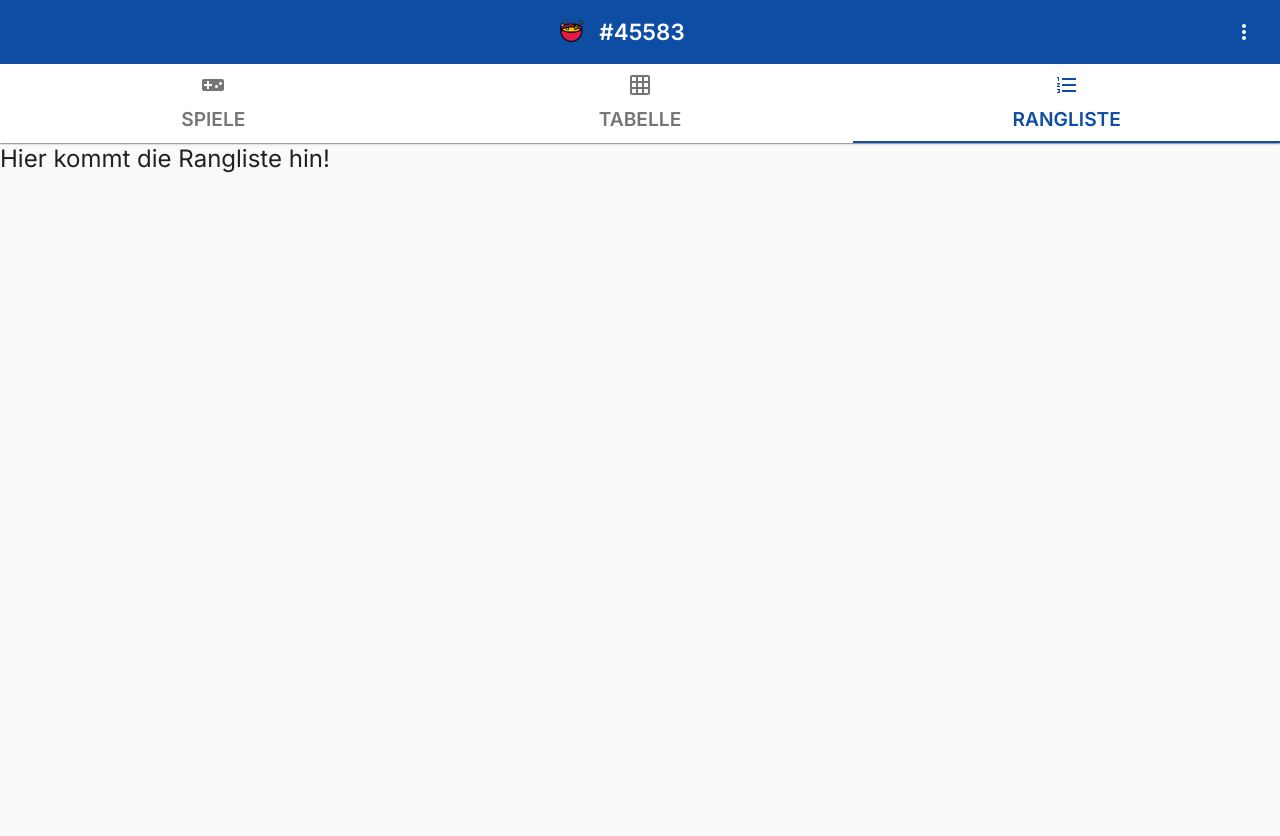
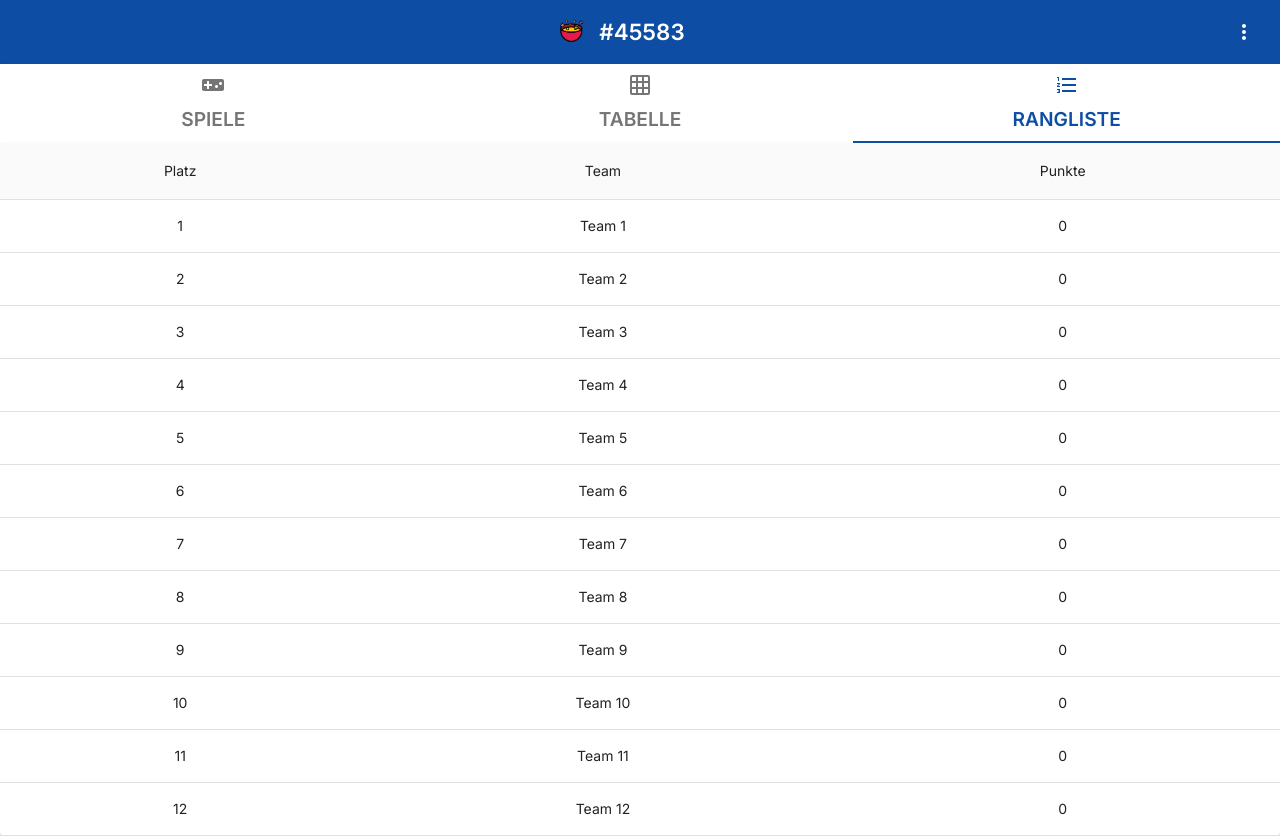
Before and after one commit to MManthey/PartyMash, a React (Create React App) app: page /overview in a window 1280 px wide. Both pictures are taken after a click on the tab "RANGLISTE". Before the commit the page ends 800 px from the top, so only its background shows below. Built offline with nearby package versions, Linux system fonts and the light colour scheme.

Commit message:
Rangliste eingebaut

```diff
--- a/src/components/Notification.js
+++ b/src/components/Notification.js
@@ -11,18 +11,19 @@ function Notification(props) {
     <Collapse in={open}>
       <Alert
         variant="filled"
-        action={
-          <IconButton
-            aria-label="close"
-            color="inherit"
-            size="small"
-            onClick={() => {
-              setOpen(false);
-            }}
-          >
-            <CloseIcon fontSize="inherit" />
-          </IconButton>
-        }
+        severity="info"
+        // action={
+        //   <IconButton
+        //     aria-label="close"
+        //     color="inherit"
+        //     size="small"
+        //     onClick={() => {
+        //       setOpen(false);
+        //     }}
+        //   >
+        //     <CloseIcon fontSize="inherit" />
+        //   </IconButton>
+        // }
       >
         {props.notification.message}
       </Alert>
--- a/src/components/Ranking.js
+++ b/src/components/Ranking.js
@@ -1,12 +1,54 @@
 import React from 'react';
-import Typography from '@material-ui/core/Typography';
+import Paper from '@material-ui/core/Paper';
+import Table from '@material-ui/core/Table';
+import TableBody from '@material-ui/core/TableBody';
+import TableCell from '@material-ui/core/TableCell';
+import TableContainer from '@material-ui/core/TableContainer';
+import TableHead from '@material-ui/core/TableHead';
+import TableRow from '@material-ui/core/TableRow';
 
-const Table = (props) => {
-    return (
-        <Typography variant="h5" gutterBottom>
-          Hier kommt die Rangliste hin!
-        </Typography>
-    );
+const columns = [
+  { id: 'name', label: 'Platz' },
+  { id: 'code', label: 'Team' },
+  { id: 'points', label: 'Punkte' },
+];
+
+function Ranking({ ranking }) {
+  return (
+    <Paper >
+      <TableContainer >
+        <Table stickyHeader aria-label="sticky table">
+          <TableHead>
+            <TableRow>
+              {columns.map((column) => (
+                <TableCell
+                  key={column.id}
+                  align="center"
+                >
+                  {column.label}
+                </TableCell>
+              ))}
+            </TableRow>
+          </TableHead>
+          <TableBody>
+            {ranking.map((rank, index) => (
+              <TableRow >
+                <TableCell align="center">
+                  {index + 1}
+                </TableCell>
+                <TableCell align="center" >
+                  {rank.name}
+                </TableCell>
+                <TableCell align="center">
+                  {rank.points}
+                </TableCell>
+              </TableRow>
+            ))}
+          </TableBody>
+        </Table>
+      </TableContainer>
+    </Paper>
+  );
 }
 
-export default Table;
+export default Ranking;
--- a/src/pages/TournamentOverview.js
+++ b/src/pages/TournamentOverview.js
@@ -65,6 +65,57 @@ const testGames = [
   },
 ];
 
+const testStandings = [
+  {
+    "name": "Team 1",
+    "points": 0,
+  },
+  {
+    "name": "Team 2",
+    "points": 0,
+  },
+  {
+    "name": "Team 3",
+    "points": 0,
+  },
+  {
+    "name": "Team 4",
+    "points": 0,
+  },
+  {
+    "name": "Team 5",
+    "points": 0,
+  },
+  {
+    "name": "Team 6",
+    "points": 0,
+  },
+  {
+    "name": "Team 7",
+    "points": 0,
+  },
+  {
+    "name": "Team 8",
+    "points": 0,
+  },
+  {
+    "name": "Team 9",
+    "points": 0,
+  },
+  {
+    "name": "Team 10",
+    "points": 0,
+  },
+  {
+    "name": "Team 11",
+    "points": 0,
+  },
+  {
+    "name": "Team 12",
+    "points": 0,
+  },
+];
+
 const testNotifications = [
   {
     "message" : "In 3 Spielen spielst Du!",
@@ -99,7 +150,7 @@ function TournamentOverview() {
           <Tab icon={<FormatListNumbered />} label="Rangliste" />
         </Tabs>
       </Paper>
-      {tabIndex === 0 ? <Games games={games} notifications={testNotifications} /> : tabIndex === 1 ? <Table /> : <Ranking />}
+      {tabIndex === 0 ? <Games games={games} notifications={testNotifications} /> : tabIndex === 1 ? <Table /> : <Ranking ranking={testStandings}/>}
     </>
   );
 }
```
